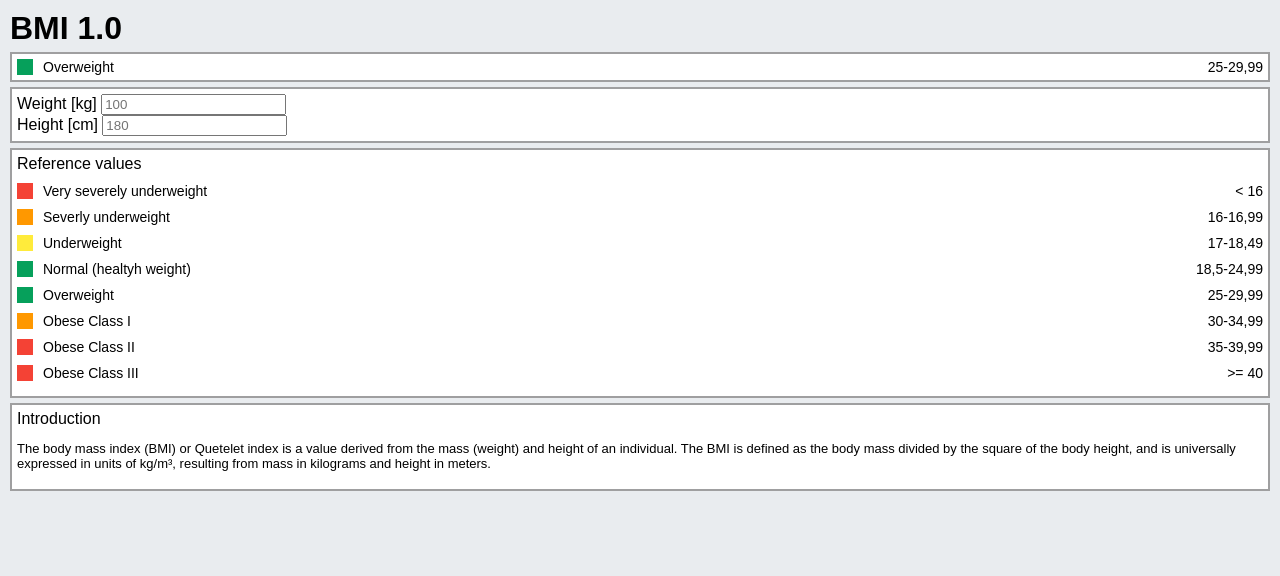
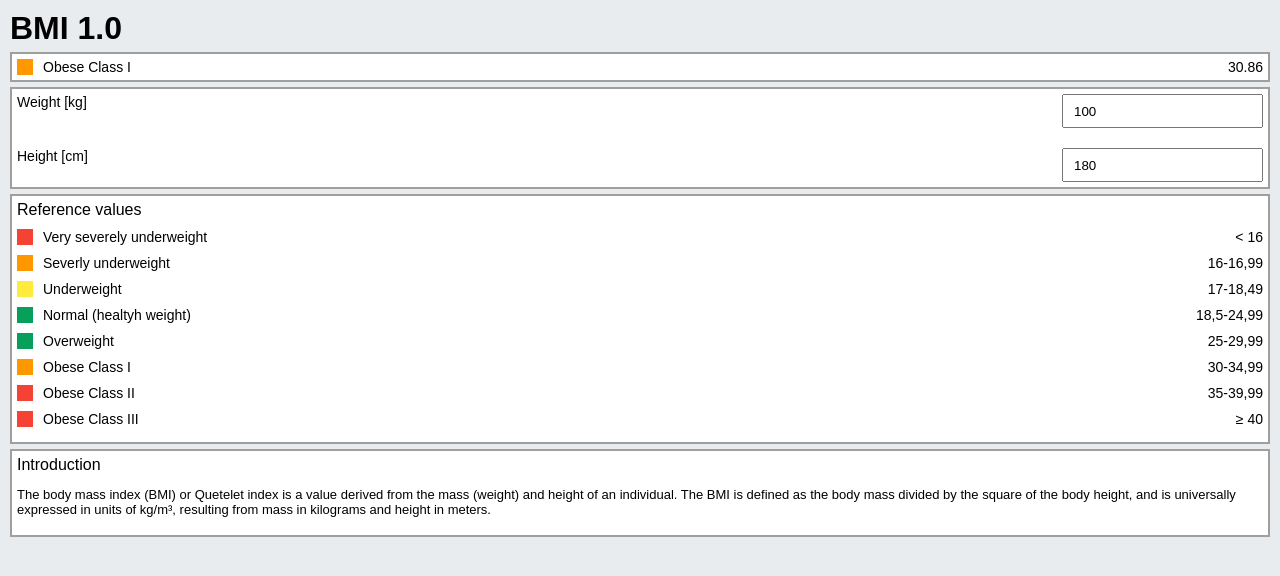
Before and after one commit to dejanstrancar/mediately-bmi-calculator, a React (Create React App) app: page / in a window 1280 px wide. Shown: the top 576 px of the page. Built offline with nearby package versions, Linux system fonts and the light colour scheme.

Commit message:
calculation and small modifications

```diff
--- a/src/App.js
+++ b/src/App.js
@@ -9,10 +9,13 @@ import IntroductionBlock from "./components/IntroductionBlock";
 import ResultBlock from "./components/ResultBlock";
 
 function App() {
-  const [selectedValue, setSelectedValue] = useState(meterTableRes[4]);
+  const [resultValue, setResultValue] = useState(0);
 
-  const calculateBMI = () => {
-    console.log("Calculating...");
+  const calculateBMI = parameters => {
+    const result = (
+      parameters.weight / Math.pow(parameters.height / 100, 2)
+    ).toFixed(2);
+    setResultValue(result);
   };
 
   return (
@@ -20,7 +23,7 @@ function App() {
       <Styled.globalStyles />
       <Styled.app>
         <Header title="BMI 1.0" />
-        <ResultBlock meter={selectedValue} />
+        <ResultBlock meterTable={meterTableRes} result={resultValue} />
         <CalculationForm onParametersChange={calculateBMI} />
         <ReferenceValues meterTable={meterTableRes} />
         <IntroductionBlock />
--- a/src/components/CalculationForm/CalculationForm.jsx
+++ b/src/components/CalculationForm/CalculationForm.jsx
@@ -1,15 +1,46 @@
-import React from "react";
+import React, { useState, useEffect } from "react";
 import Card from "../_globals/Card";
+import Styled from "./CalculationForm.styles";
 
-export default function CalculationForm() {
+export default function CalculationForm(props) {
+  const [parameters, setParameters] = useState({ weight: 100, height: 180 });
+
+  useEffect(() => {
+    if (!parameters.weight || !parameters.height) return;
+
+    props.onParametersChange(parameters);
+  });
+
+  const onChange = e => {
+    if (e.target.value >= 0 && e.target.value < 999) {
+      setParameters({
+        ...parameters,
+        [e.target.name]: e.target.value
+      });
+    }
+  };
+
   return (
     <Card>
-      <div>
-        Weight [kg] <input type="text" value="" placeholder="100" />
-      </div>
-      <div>
-        Height [cm] <input type="text" value="" placeholder="180" />
-      </div>
+      <Styled.fieldWrapper>
+        <Styled.label>Weight [kg]</Styled.label>{" "}
+        <Styled.inputField
+          type="number"
+          value={parameters.weight}
+          name="weight"
+          onChange={onChange}
+        />
+      </Styled.fieldWrapper>
+
+      <Styled.fieldWrapper>
+        <Styled.label>Height [cm]</Styled.label>{" "}
+        <Styled.inputField
+          type="number"
+          value={parameters.height}
+          name="height"
+          onChange={onChange}
+        />
+      </Styled.fieldWrapper>
     </Card>
   );
 }
--- a/src/components/CalculationForm/CalculationForm.styles.js
+++ b/src/components/CalculationForm/CalculationForm.styles.js
@@ -0,0 +1,20 @@
+import styled from "styled-components";
+
+export default {
+  fieldWrapper: styled.div`
+    display: flex;
+    flex-direction: row;
+    justify-content: space-between;
+    margin: 0 0 20px 0;
+    &:last-child {
+      margin: 0 0 0 0;
+    }
+  `,
+  label: styled.span`
+    font-size: 14px;
+  `,
+  inputField: styled.input`
+    height: 30px;
+    padding: 0 10px;
+  `
+};
--- a/src/components/ReferenceValues/ReferenceValues.jsx
+++ b/src/components/ReferenceValues/ReferenceValues.jsx
@@ -7,9 +7,13 @@ export default function ReferenceValues(props) {
   return (
     <Card>
       <Styled.title>Reference values</Styled.title>
-      {props.meterTable.map(meter => (
-        <Styled.meterWrapper>
-          <MeterRecord meter={meter} />
+      {props.meterTable.map((meter, index) => (
+        <Styled.meterWrapper key={index}>
+          <MeterRecord
+            color={meter.color}
+            label={meter.label}
+            value={meter.value}
+          />
         </Styled.meterWrapper>
       ))}
     </Card>
--- a/src/components/ResultBlock/ResultBlock.jsx
+++ b/src/components/ResultBlock/ResultBlock.jsx
@@ -1,11 +1,39 @@
-import React from "react";
+import React, { useState, useEffect } from "react";
 import Card from "../_globals/Card";
 import MeterRecord from "../_globals/MeterRecord";
+import Styled from "./ResultBlock.styles";
 
 export default function ResultBlock(props) {
-  return (
-    <Card>
-      <MeterRecord meter={props.meter} />
-    </Card>
-  );
+  const [selectedMeter, setSelectedMeter] = useState({});
+
+  useEffect(() => {
+    const result = props.meterTable.filter(meter => {
+      if (meter.min <= props.result && meter.max >= props.result) {
+        return meter;
+      }
+      return null;
+    })[0];
+
+    setSelectedMeter(result);
+  }, [props.result, props.meterTable]);
+
+  if (!props.result || !selectedMeter) {
+    return (
+      <Card>
+        <Styled.error>Please enter valid inputs below</Styled.error>
+      </Card>
+    );
+  }
+
+  if (selectedMeter) {
+    return (
+      <Card>
+        <MeterRecord
+          color={selectedMeter.color}
+          label={selectedMeter.label}
+          value={props.result}
+        />
+      </Card>
+    );
+  }
 }
--- a/src/components/ResultBlock/ResultBlock.styles.js
+++ b/src/components/ResultBlock/ResultBlock.styles.js
@@ -0,0 +1,10 @@
+import styled from "styled-components";
+
+export default {
+  error: styled.p`
+    color: #f44235;
+    font-size: 14px;
+    margin: 0;
+    padding: 0;
+  `
+};
--- a/src/components/_globals/MeterRecord/MeterRecord.jsx
+++ b/src/components/_globals/MeterRecord/MeterRecord.jsx
@@ -5,10 +5,10 @@ export default function MeterRecord(props) {
   return (
     <Styled.meterWrapper>
       <Styled.labelWrapper>
-        <Styled.color color={props.meter.color} />
-        <Styled.label>{props.meter.label}</Styled.label>{" "}
+        <Styled.color color={props.color} />
+        <Styled.label>{props.label}</Styled.label>{" "}
       </Styled.labelWrapper>
-      <Styled.value>{props.meter.value}</Styled.value>
+      <Styled.value dangerouslySetInnerHTML={{ __html: props.value }} />
     </Styled.meterWrapper>
   );
 }
--- a/src/data/meterTable.json
+++ b/src/data/meterTable.json
@@ -4,7 +4,7 @@
     "label": "Very severely underweight",
     "value": "< 16",
     "min": 0,
-    "max": "16"
+    "max": 16
   },
   {
     "color": "#ff9800",
@@ -51,8 +51,8 @@
   {
     "color": "#f44235",
     "label": "Obese Class III",
-    "value": ">= 40",
+    "value": "&ge; 40",
     "min": 40,
-    "max": 9999
+    "max": 99999
   }
 ]
```
